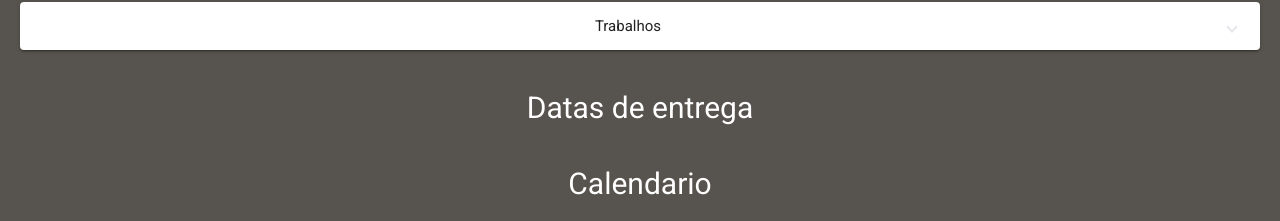
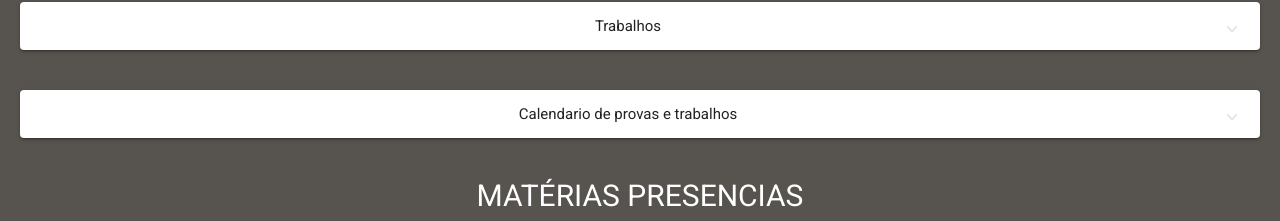
Before and after one commit to srkayrez/Unip, an Angular app: page / in a window 1280 px wide. Shown: the part 579-800 px from the top of the page. Built offline with nearby package versions, Linux system fonts and the light colour scheme.

Commit message:
alterações nos trabalhos

```diff
--- a/src/app/app.component.html
+++ b/src/app/app.component.html
@@ -36,13 +36,12 @@
 </div>
 
 <div class="botoes flex justify-center pt-5 w-full items-center bg-stone-600">
-  <button mat-raised-button color="primary" class="hover:bg-stone-500 mat-focus-indicator rounded-lg ml-2 ng-tns-c209-384 mat-button-base mat-accent bg-stone-800 transition ease-in-out delay-150 hover:-translate-y-1 hover:scale-110 duration-300">
-      <a target="_blank" href="https://sites.google.com/view/links-2021-cc-unip/7%C2%BA-semestre?authuser=0">
+  <button mat-raised-button onClick="window.open ('https://sites.google.com/view/links-2021-cc-unip/7%C2%BA-semestre?authuser=0', '_blank')" color="primary" class="hover:bg-stone-500 mat-focus-indicator rounded-lg ml-2 ng-tns-c209-384 mat-button-base mat-accent bg-stone-800 transition ease-in-out delay-150 hover:-translate-y-1 hover:scale-110 duration-300">
       <span class="mat-button-wrapper text-white">
         7º Semestre
       </span>
-    </a>
     </button>
+
 
   <button mat-raised-button color="primary" class="hover:bg-stone-500 mat-focus-indicator rounded-lg ml-2 ng-tns-c209-384 mat-button-base mat-accent bg-stone-800 transition ease-in-out delay-150 hover:-translate-y-1 hover:scale-110 duration-300">
     <span class="mat-button-wrapper text-white">
@@ -50,7 +49,7 @@
     </span>
   </button>
 
-  <button mat-raised-button color="primary" class="hover:bg-stone-500 mat-focus-indicator rounded-lg ml-2 ng-tns-c209-384 mat-button-base mat-accent bg-stone-800 transition ease-in-out delay-150 hover:-translate-y-1 hover:scale-110 duration-300">
+  <button mat-raised-button color="primary" onClick="window.open ('https://drive.google.com/file/d/1rijAg_X92Xfwalz7BSIUYv-Gw1zGlMQf/view?usp=sharing', '_blank')" class="hover:bg-stone-500 mat-focus-indicator rounded-lg ml-2 ng-tns-c209-384 mat-button-base mat-accent bg-stone-800 transition ease-in-out delay-150 hover:-translate-y-1 hover:scale-110 duration-300">
     <span class="mat-button-wrapper text-white">
       Provas
     </span>
@@ -127,19 +126,53 @@
 
     </mat-expansion-panel>
   </mat-accordion>
+
+
+  <br>
+  <br>
+
+
+  <mat-accordion class="text-center items-center py-5 justify-center">
+    <mat-expansion-panel (opened)="panelOpenState = true"
+                         (closed)="panelOpenState = false">
+      <mat-expansion-panel-header class="w-full justify-center justify-self-center text-center">
+        <mat-panel-title class="justify-center text-center">
+          Calendario de provas e trabalhos
+        </mat-panel-title>
+      </mat-expansion-panel-header>
+      <p> Qualidade de Software <b>19/09/2022</b> </p>
+      <p> Des. de Sistemas Distribuidos <b>20/09/2022</b> </p>
+      <p> AVA até dia <b>24/10/2022</b> </p>
+        <div class="p-2">
+
+          <table class="text-center bg-white rounded-lg">
+            <thead>
+                <tr>
+                  <th> Prova </th>
+                  <th> Dia </th>
+                  <th> Hora </th>
+                </tr>
+            </thead>
+            <tbody>
+                <tr>
+                  <td> Qualidade de Software </td>
+                  <td> 19/09 </td>
+                  <td> 19:10 / 21:00 </td>
+                </tr>
+                <tr>
+                  <td> Des. de Sistemas Distribuidos </td>
+                  <td> 20/09 </td>
+                  <td> 19:10 / 21:00 </td>
+                </tr>
+            </tbody>
+          </table>
+
+        </div>
+
+    </mat-expansion-panel>
+  </mat-accordion>
 </div>
 
-<div class="p-5 px-20 text-center bg-stone-600">
-  <span class="text-3xl font-sans-serfi text-white">
-    Datas de entrega
-  </span>
-</div>
-
-<div class="p-5 px-20 text-center bg-stone-600">
-  <span class="text-3xl font-sans-serfi text-white">
-    Calendario
-  </span>
-</div>
 
 <!-- --------------------------------------------------------- Materias presenciais ------------------------------------------ -->
 
--- a/src/app/app.component.ts
+++ b/src/app/app.component.ts
@@ -114,4 +114,6 @@ export class AppComponent {
     });
   }
 
+
+
 }
--- a/src/app/app.module.ts
+++ b/src/app/app.module.ts
@@ -19,7 +19,8 @@ import { EDComponent } from './ed/ed.component';
 import { AVACompiladoresComponent } from './avacompiladores/avacompiladores.component';
 import { AVAEmpreendedorismoComponent } from './avaempreendedorismo/avaempreendedorismo.component';
 import { AVATopicosComponent } from './avatopicos/avatopicos.component';
-
+import { MatDatepickerModule } from '@angular/material/datepicker';
+import { MatCardModule } from '@angular/material/card';
 
 
 @NgModule({
@@ -47,6 +48,8 @@ import { AVATopicosComponent } from './avatopicos/avatopicos.component';
     MatDividerModule,
     MatTableModule,
     MatDialogModule,
+    MatDatepickerModule,
+    MatCardModule,
   ],
   providers: [],
   bootstrap: [AppComponent]
```
